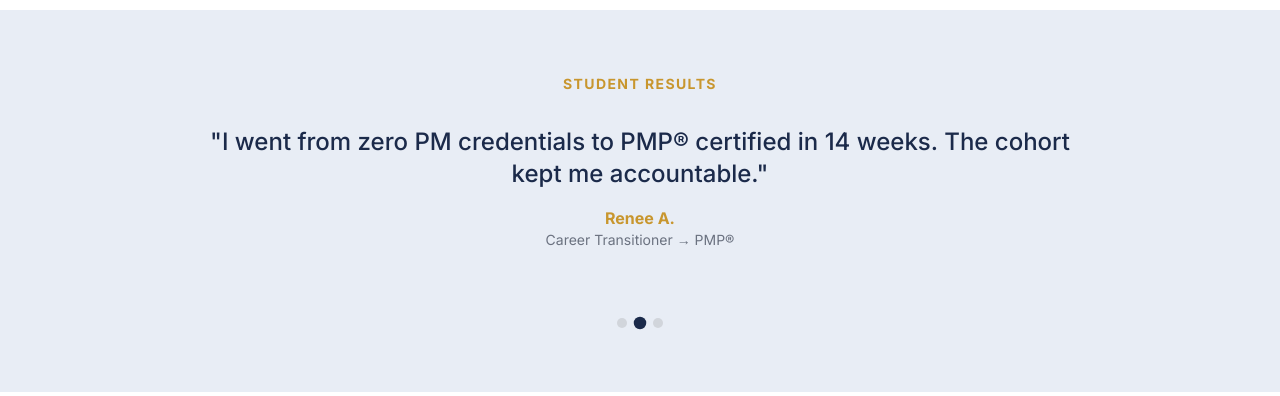
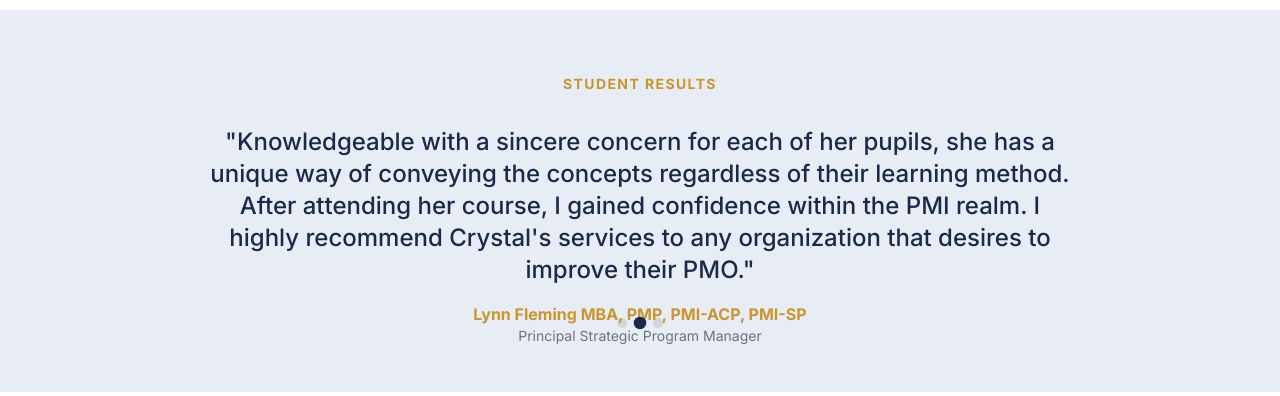
Before and after one commit to D4CGDBEMWS/wisergenerations-pmp, a Next.js app: page / in a window 1280 px wide. Shown: the part 2280-2676 px from the top of the page. Built offline with nearby package versions, Linux system fonts and the light colour scheme.

Commit message:
Update page.tsx

```diff
--- a/app/page.tsx
+++ b/app/page.tsx
@@ -22,9 +22,21 @@ const AUDIENCE_MAP: Record<string, string[]> = {
 }
 
 const TESTIMONIALS = [
-  { name: 'Marcus T.', role: 'Army Veteran → Project Manager', quote: 'Crystal translated 12 years of military leadership into PMP® language. I passed on my first attempt.' },
-  { name: 'Renee A.', role: 'Career Transitioner → PMP®', quote: 'I went from zero PM credentials to PMP® certified in 14 weeks. The cohort kept me accountable.' },
-  { name: 'David L.', role: 'IT Director, Atlanta', quote: 'We sent 8 team members through the corporate program. All passed. ROI was immediate.' },
+  {
+    name: 'Tai Cochran, MA Ed. HD, PMP',
+    role: 'CEO, HER PM | Project Leadership Strategist',
+    quote: 'Crystal is the ultimate trainer! She is a wealth of knowledge and wisdom, truly invested to ensure the success of each of her students. Her knowledge, training and mentorship helped me to clear my PMP on the very first try!',
+  },
+  {
+    name: 'Lynn Fleming MBA, PMP, PMI-ACP, PMI-SP',
+    role: 'Principal Strategic Program Manager',
+    quote: 'Knowledgeable with a sincere concern for each of her pupils, she has a unique way of conveying the concepts regardless of their learning method. After attending her course, I gained confidence within the PMI realm. I highly recommend Crystal\'s services to any organization that desires to improve their PMO.',
+  },
+  {
+    name: 'Erin Sanders, PE, PMP',
+    role: 'Chief Operating Officer',
+    quote: 'Crystal is a project management professional. Her passion for teaching the project management process creates an engaging and exciting classroom. I would recommend Crystal to any organization or individual seeking project management education or PMP Certification.',
+  },
 ]
 
 export default function HomePage() {
```
